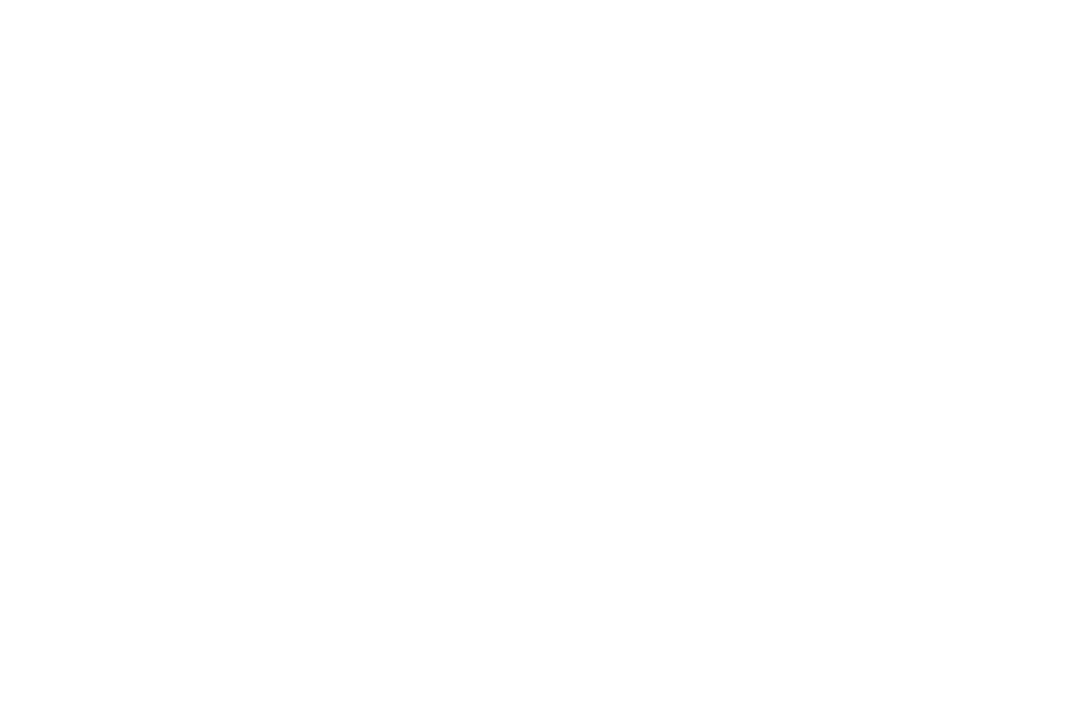
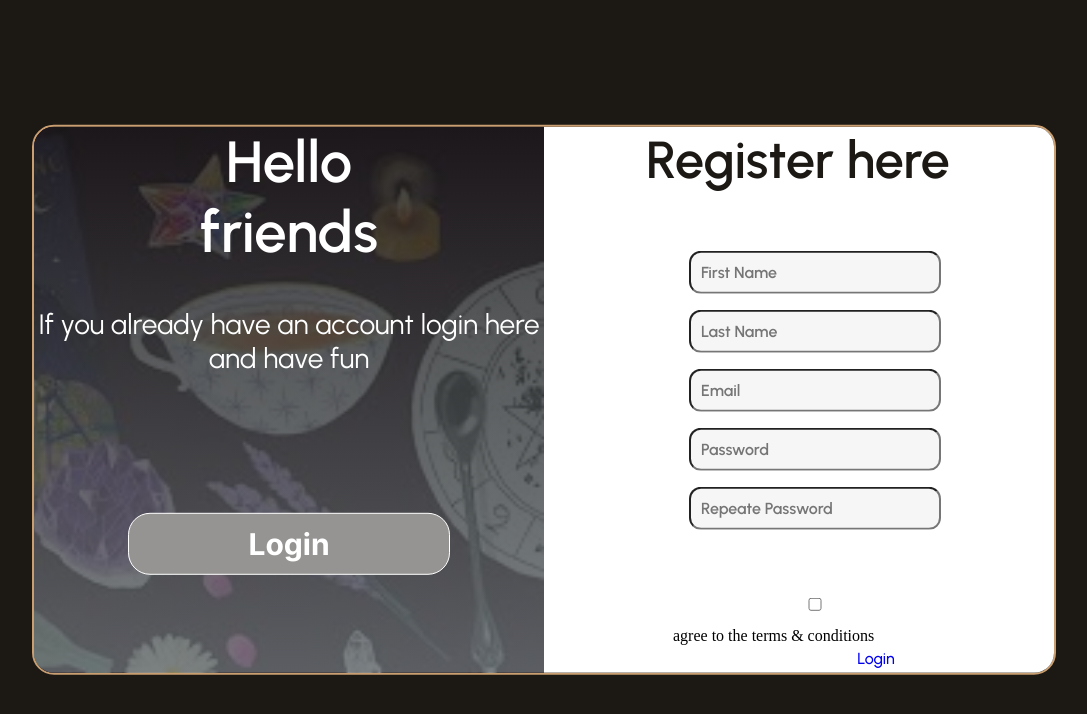
Before and after one commit to Nino5982/cofee-fortune, a plain HTML site: page registration.html in a window 1280 px wide. Shown: the whole page, without its empty margins (96-1183 px from the left). Drawn offline with Linux system fonts and the light colour scheme; a web font is replaced by a local one.

Commit message:
registration form

```diff
--- a/registration.html
+++ b/registration.html
@@ -3,9 +3,65 @@
 <head>
     <meta charset="UTF-8">
     <meta name="viewport" content="width=device-width, initial-scale=1.0">
-    <title>Document</title>
+    <title>registration</title>
+
+    <link rel="stylesheet" href="styles/reset.css" />
+    <link rel="stylesheet" href="styles/styles.css" />
+    <link rel="stylesheet" href="styles/fonts.css" />
+    <link rel="stylesheet" href="styles/responsive.css" />
+
 </head>
 <body>
+    <div class="registration">
+<!-- registration -->
+        <div class="register-active">
+            <!-- content -->
+            <div class="content-side registration-container">
+                <span class="registration-container-title"> Hello friends</span>
+                <span class="contet-text">If you already have an account login here and have fun </span>
+                <button class="form-btn" type="submit">Login</button>
+            </div>
+            <!-- register form -->
+            <div class="form-side registration-container">
+                <h3 class="registration-container-title">Register here</h3>
+                <form action="#">
+                  <!-- first name -->
+                    <input type="text" id="fname" name="firstname" placeholder="First Name" required />
+
+                    <!-- last name  -->
+                    <input type="text" id="lname" name="lastname" placeholder="Last Name" required />
+
+                    <!-- Email   -->
+                        <input type="email" id="email" name="email" placeholder="Email"required/>
+                    <!-- Password:   -->
+                        <input type="Password" id="pass" name="pass" placeholder="Password">
+                        <!-- Re-type password:   -->
+                        <input type="Password" id="repass" name="repass" placeholder="Repeate Password"> <br> <br>
+                    <!-- remember forgot -->
+                        <div class="remember-forgot">
+                            <label>
+                              <input class="remember-forgot-input" type="checkbox" />
+                              agree to the terms & conditions</label
+                            >
+                          </div>
+                          <!-- have acount -->
+                          <div class="login-register">
+                            <p class="login-register-content">
+                              Already have an acount?
+                              <a href="#!" class="login-link">Login</a>
+                            </p>
+                          </div>
+                </form>
+            </div>
+
+        </div>
+<!-- login -->
+        <div class="login-active" hidden>
+
+
+
+        </div>
+    </div>
 
 </body>
 </html>
--- a/styles/styles.css
+++ b/styles/styles.css
@@ -1,16 +1,18 @@
 body {
+  position: relative;
   background: #1c1814;
   color: #fff;
   font-style: normal;
   line-height: normal;
-  /* height: 100vh; */
+  height: 100vh;
+
 }
 h1,
 h2,
 h3,
 h4,
 h5,
-h6 {
+h6{
   font-family: "Righteous";
   font-size: 48px;
   font-style: normal;
@@ -27,7 +29,7 @@ p {
   color: rgba(255, 255, 255, 0.8);
 }
 
-button {
+/* button {
   background: transparent;
   border: none;
   color: #fff;
@@ -37,7 +39,7 @@ button {
   font-weight: 700;
   line-height: normal;
   text-transform: uppercase;
-}
+} */
 img{
   max-width: 100%;
 }
@@ -119,3 +121,106 @@ img{
   gap: 10px;
   background: #c99e71;
 }
+
+
+
+
+
+
+
+/* registration form styles */
+.registration{
+
+  max-width: 1182px;
+  width: 80%;
+  border: 2px solid #c99e71;
+  margin: 0 auto;
+  position: absolute;
+  top: 50%;
+  left: 50%;
+  transform: translate(-50%, -50%);
+  border-radius: 22px;
+  overflow: hidden;
+}
+.register-active{
+  display: flex;
+  flex-direction: row;
+  flex-wrap: wrap;
+  justify-content: space-between;
+}
+.registration-container{
+  width: 50%;
+  display: flex;
+  flex-direction: column;
+  justify-content: space-between;
+  align-items: center;
+  gap: 40px;
+}
+/* content */
+.content-side{
+  background-image:
+      linear-gradient(
+        rgba(24, 24, 25, 0.829),
+        rgba(100, 107, 110, 0.849)
+      ),
+      url(../images/registration-bg.jpg);
+      background-position: right;
+  background-repeat: no-repeat;
+  background-size: cover;
+}
+span{
+  font-family: "Urbanist";
+  text-align: center;
+  line-height: normal;
+}
+.registration-container-title{
+  font-family: "Urbanist";
+  font-size: 58px;
+  font-weight: 900;
+  max-width: 306px;
+  width: 100%;
+}
+.contet-text{
+  font-size: 28px;
+  font-weight: 400;
+}
+.form-btn{
+  width: 322px;
+  margin: auto;
+  padding: 12px 12px;
+  color: #fff;
+  border:#fff 1px solid;
+  border-radius: 22px;
+  background-color: #959492;
+  font-family: "Inter";
+  font-size: 30px;
+  font-style: normal;
+  font-weight: 700;
+  text-align: center;
+}
+/* from-side */
+.form-side{
+  width: 50%;
+  background-color: white;
+}
+
+.form-side .registration-container-title{
+  color: #1c1814;
+  font-size: 52px;
+}
+
+input{
+  font-family: "Urbanist";
+  display: block;
+  width: 100%;
+  background-color:rgba(198, 197, 197, 0.156) ;
+  border-radius: 12px;
+  font-size: 1em;
+  color: #162938;
+  font-weight: 600;
+  padding: 10px;
+  margin: 16px;
+}
+label{
+  color: black;
+}
```
Also changed, not shown: index.html (+2 -1 lines), images/registration-bg.jpg (added), login active.png (added), registret active.png (added).
